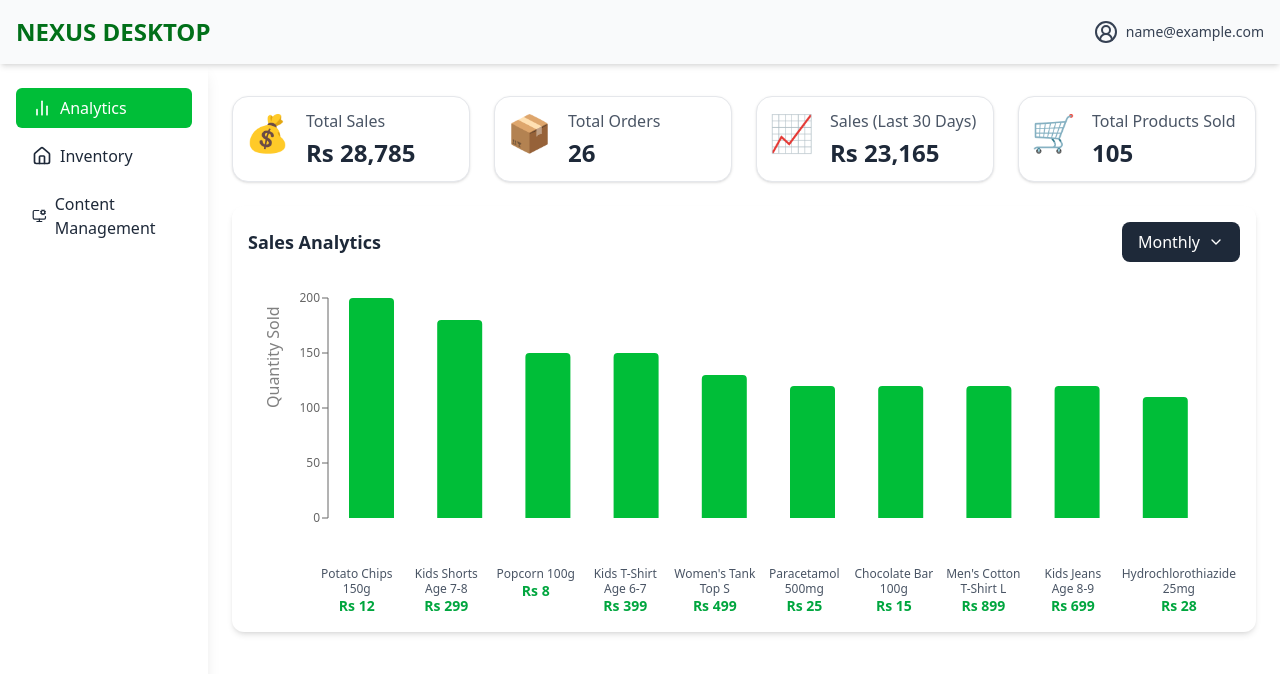
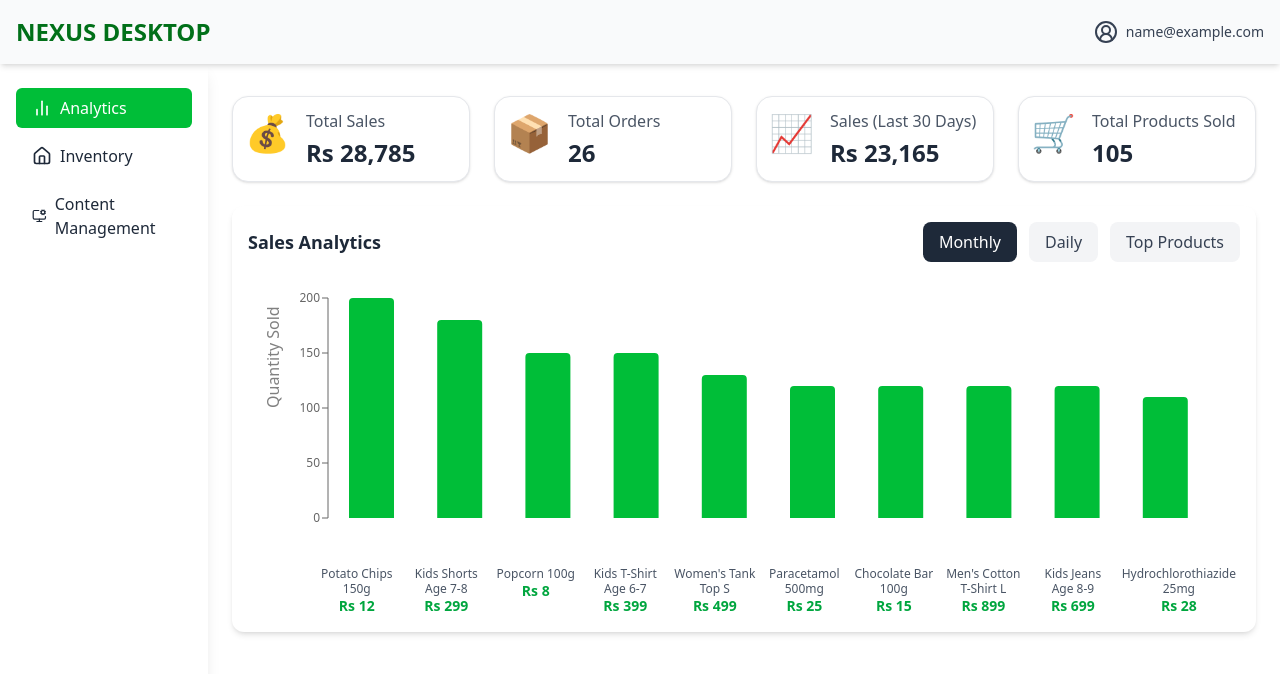
Before and after one commit to Muhammad-Junaid23/User-Admin-Cursor-AI, a Next.js app: page /admin/analytics in a window 1280 px wide. Shown: the top 674 px of the page. Built offline with nearby package versions, Linux system fonts and the light colour scheme; sample sign-in values are in the browser's storage.

Commit message:
fix filter functionality in chart

```diff
--- a/src/components/analytics/SalesChart.tsx
+++ b/src/components/analytics/SalesChart.tsx
@@ -1,5 +1,4 @@
 'use client';
-
 import { useState } from 'react';
 import { BarChart, Bar, XAxis, YAxis, Tooltip, ResponsiveContainer } from 'recharts';
 import { ChevronDown } from 'lucide-react';
@@ -20,14 +19,12 @@ type SalesDataType = {
 const transformDataToSales = (): SalesDataType => {
   const salesData: SalesDataType = {};
 
-  // Monthly data - top products by quantity across all categories
   const allProducts: SalesItem[] = [];
   const seenNames = new Set<string>();
 
   Object.entries(INITIAL_DATA).forEach(([category, subCategories]) => {
-    Object.entries(subCategories).forEach(([subCategory, products]) => {
+    Object.entries(subCategories).forEach(([_, products]) => {
       products.forEach((product) => {
-        // Only add if we haven't seen this name before
         if (!seenNames.has(product.name)) {
           seenNames.add(product.name);
           allProducts.push({
@@ -40,10 +37,8 @@ const transformDataToSales = (): SalesDataType => {
     });
   });
 
-  // Sort by quantity and take top 10
   salesData.monthly = allProducts.sort((a, b) => b.value - a.value).slice(0, 10);
 
-  // Daily data - sample daily sales
   salesData.daily = [
     { name: 'Mon', value: 200, price: 2340 },
     { name: 'Tue', value: 500, price: 4230 },
@@ -54,10 +49,8 @@ const transformDataToSales = (): SalesDataType => {
     { name: 'Sun', value: 1500, price: 1230 },
   ];
 
-  // Top products - top 5 by quantity
   salesData.topProducts = allProducts.sort((a, b) => b.value - a.value).slice(0, 5);
 
-  // Category-specific data
   salesData.pharmacy = Object.values(INITIAL_DATA.Pharmacy)
     .flat()
     .sort((a, b) => b.quantity - a.quantity)
@@ -103,10 +96,13 @@ const transformDataToSales = (): SalesDataType => {
 
 const salesData = transformDataToSales();
 
-const filterOptions = [
+const filterButtons = [
   { value: 'monthly', label: 'Monthly' },
   { value: 'daily', label: 'Daily' },
   { value: 'topProducts', label: 'Top Products' },
+];
+
+const categoryOptions = [
   { value: 'pharmacy', label: 'Pharmacy' },
   { value: 'grocery', label: 'Grocery' },
   { value: 'electronics', label: 'Electronics' },
@@ -115,40 +111,80 @@ const filterOptions = [
 
 export default function SalesChart() {
   const [filter, setFilter] = useState('monthly');
-  const [isDropdownOpen, setIsDropdownOpen] = useState(false);
+  const [category, setCategory] = useState<string | null>(null);
+  const [isCategoryOpen, setIsCategoryOpen] = useState(false);
 
-  const currentData = salesData[filter] || salesData.monthly;
-  const currentFilterLabel = filterOptions.find((option) => option.value === filter)?.label || 'Monthly';
+  let currentData: SalesItem[];
+  if (filter === 'topProducts') {
+    if (category) {
+      currentData = salesData[category] || salesData.topProducts;
+    } else {
+      currentData = salesData.topProducts;
+    }
+  } else {
+    currentData = salesData[filter] || salesData.monthly;
+  }
 
   return (
     <div className='w-full p-4 rounded-xl bg-white shadow-md'>
       <div className='flex items-center justify-between mb-4'>
         <h2 className='text-lg font-semibold text-gray-800'>Sales Analytics</h2>
 
-        {/* Single Dropdown Filter */}
+        <div className='flex items-center gap-3'>
+          {/* Filter Buttons */}
+          {filterButtons.map((btn) => (
+            <button
+              key={btn.value}
+              onClick={() => {
+                setFilter(btn.value);
+                if (btn.value !== 'topProducts') {
+                  setCategory(null);
+                }
+              }}
+              className={`px-4 py-2 rounded-lg transition-colors ${
+                filter === btn.value ? 'bg-gray-800 text-white' : 'bg-gray-100 text-gray-700 hover:bg-gray-200'
+              }`}
+            >
+              {btn.label}
+            </button>
+          ))}
+
+          {/* Category Dropdown (only for Top Products) */}
+          {filter === 'topProducts' && (
             <div className='relative'>
               <button
-            onClick={() => setIsDropdownOpen(!isDropdownOpen)}
+                onClick={() => setIsCategoryOpen(!isCategoryOpen)}
                 className='flex items-center gap-2 px-4 py-2 bg-gray-800 text-white rounded-lg hover:bg-gray-700 transition-colors'
               >
-            <span>{currentFilterLabel}</span>
-            <ChevronDown className={`w-4 h-4 transition-transform ${isDropdownOpen ? 'rotate-180' : ''}`} />
+                <span>{category ? categoryOptions.find((c) => c.value === category)?.label : 'All Categories'}</span>
+                <ChevronDown className={`w-4 h-4 transition-transform ${isCategoryOpen ? 'rotate-180' : ''}`} />
               </button>
 
-          {isDropdownOpen && (
+              {isCategoryOpen && (
                 <div className='absolute right-0 mt-2 w-48 bg-white border border-gray-200 rounded-lg shadow-lg z-10'>
-              {filterOptions.map((option) => (
+                  <button
+                    onClick={() => {
+                      setCategory(null);
+                      setIsCategoryOpen(false);
+                    }}
+                    className='w-full text-left px-4 py-2 hover:bg-gray-100 first:rounded-t-lg text-gray-900'
+                  >
+                    All Categories
+                  </button>
+                  {categoryOptions.map((option) => (
                     <button
                       key={option.value}
                       onClick={() => {
-                    setFilter(option.value);
-                    setIsDropdownOpen(false);
+                        setCategory(option.value);
+                        setIsCategoryOpen(false);
                       }}
-                  className='w-full text-left px-4 py-2 hover:bg-gray-100 first:rounded-t-lg last:rounded-b-lg text-gray-900'
+                      className='w-full text-left px-4 py-2 hover:bg-gray-100 text-gray-900'
                     >
                       {option.label}
                     </button>
                   ))}
+                </div>
+              )}
             </div>
           )}
         </div>
@@ -165,7 +201,7 @@ export default function SalesChart() {
         </BarChart>
       </ResponsiveContainer>
 
-      {/* Product prices display - aligned with chart bars */}
+      {/* Product prices aligned with chart bars */}
       <div className='mt-2 ml-16 text-sm text-gray-600'>
         <div
           className='relative'
@@ -175,7 +211,7 @@ export default function SalesChart() {
             gap: '0',
           }}
         >
-          {currentData.map((item: SalesItem, index: number) => (
+          {currentData.map((item: SalesItem) => (
             <div key={item.name} className='text-center px-1'>
               <div className='font-medium text-xs leading-tight break-words'>{item.name}</div>
               <div className='text-green-600 font-semibold'>Rs {item.price}</div>
```
Lines whose indentation alone changed are shown as unchanged.
